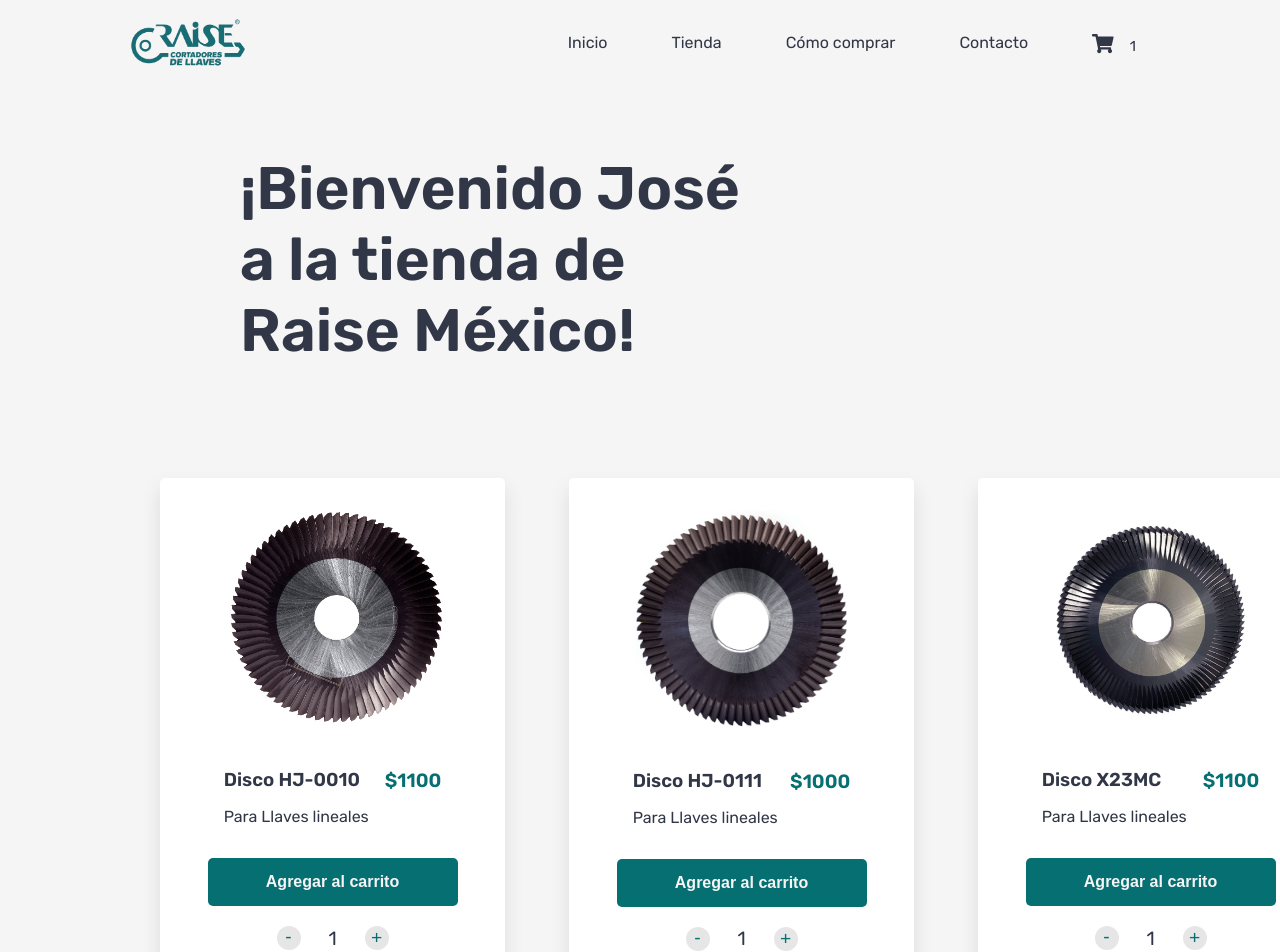
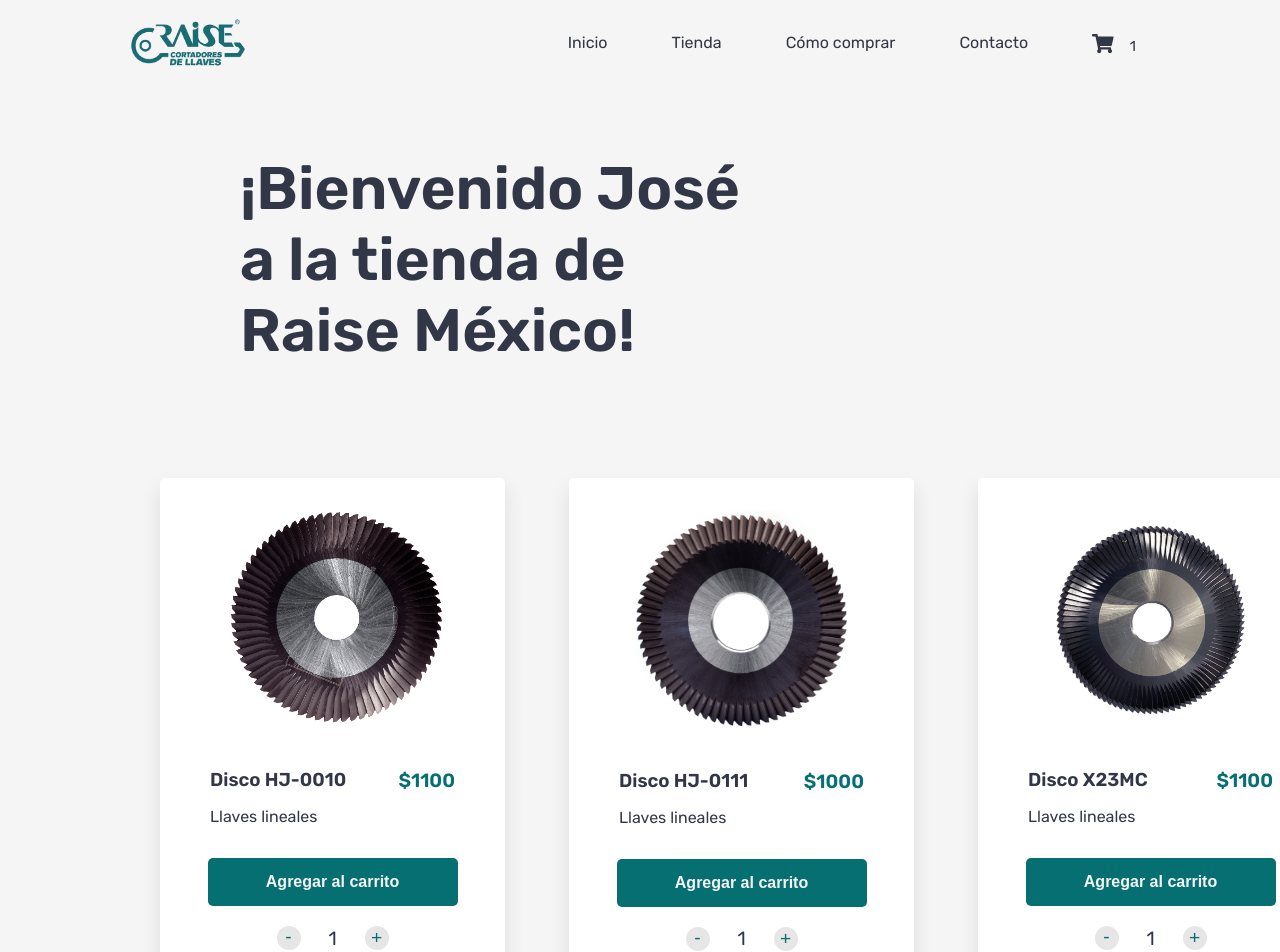
Before and after one commit to MercedesMulet/raise-cart, a React (Create React App) app: page / in a window 1280 px wide. Shown: the top 952 px of the page. Built offline with nearby package versions, Linux system fonts and the light colour scheme.

Commit message:
map de productos

```diff
--- a/src/components/ItemListContainer/ItemList.jsx
+++ b/src/components/ItemListContainer/ItemList.jsx
@@ -9,7 +9,7 @@ export const ItemList = ({ product }) => {
           <h3>
             {product.categoria} {product.referencia}
           </h3>
-          <p>Para {product.tipoLlaves}</p>
+          <p>{product.tipoLlaves}</p>
         </div>
         <span className="item-list-price">${product.precio}</span>
       </div>
--- a/src/components/ItemListContainer/itemListContainer.scss
+++ b/src/components/ItemListContainer/itemListContainer.scss
@@ -37,8 +37,9 @@
 
     .item-list-description {
         display: grid;
-        grid-template-columns: 2fr 1fr;
+        grid-template-columns: 2.5fr 1fr;
         margin-top: 40px;
+        width: 245px;
 
         .item-list-content {
             display: flex;
```
